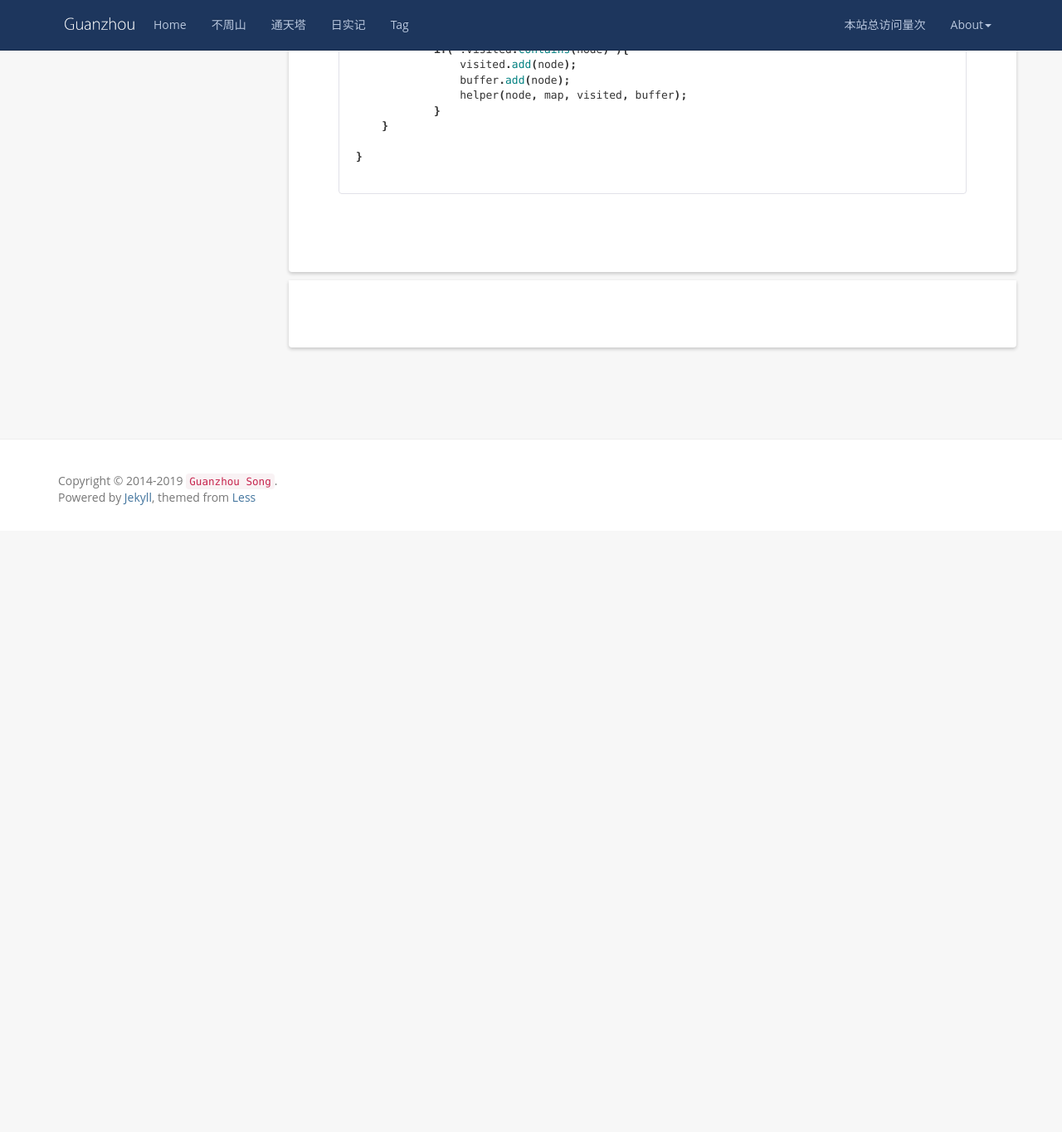
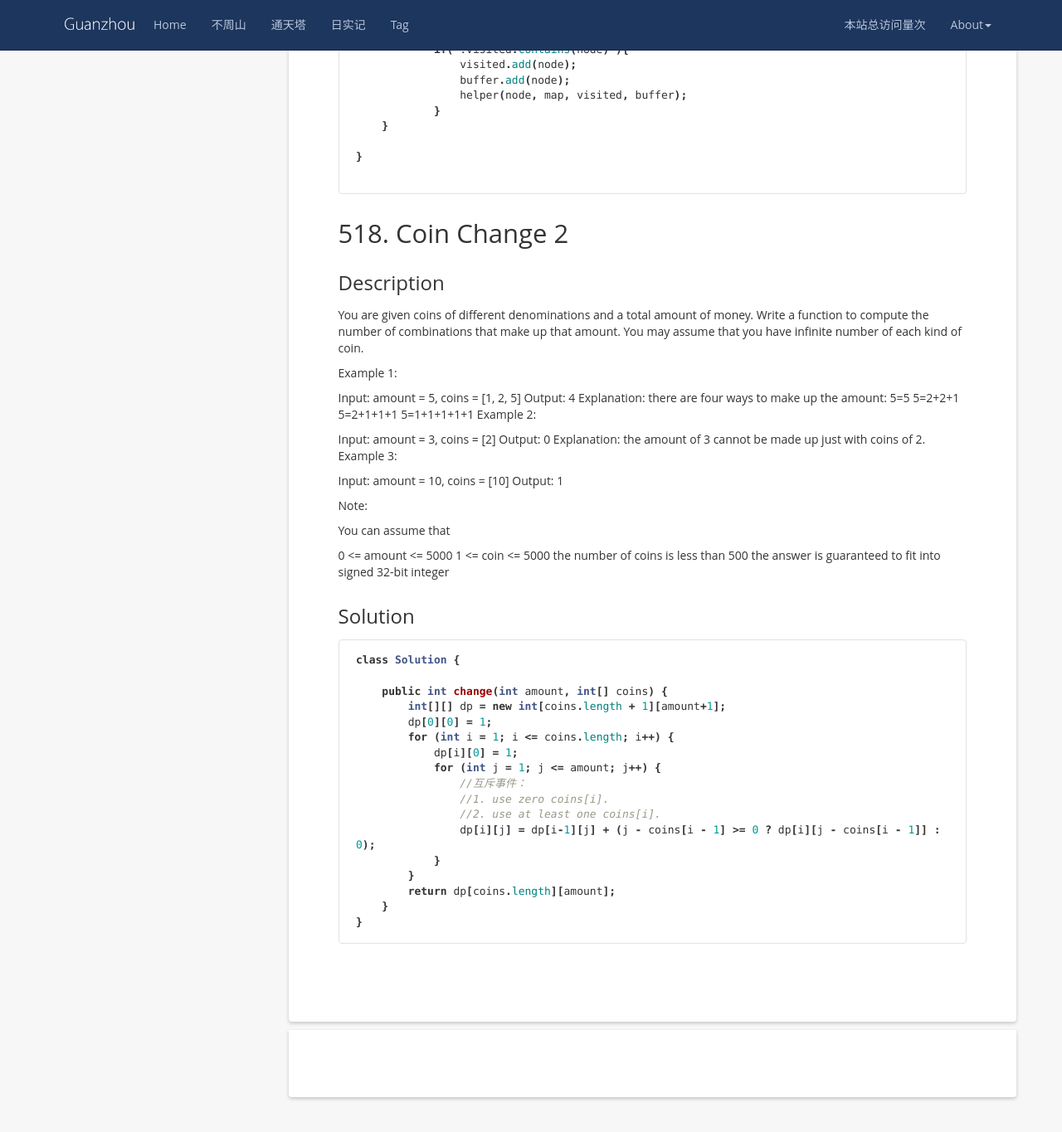
Before and after one commit to wangsimin04/GuanzhouSong.github.io, a Jekyll site: the page built from _posts/2019-10-01-LeetCode.md, in a window 1280 px wide and 1400 px high, scrolled down 39133 px. Shown: the top 1365 px of the window at 83% size. Built offline with Jekyll 4.4.1, drawn with Linux system fonts in a browser that asks for light colours; nearby versions of some CDN libraries; comment, search, counter and statistics services are not loaded; before the commit the page ends 39773 px from its top, so only the background shows below that.

Commit message:
Update 2019-10-01-LeetCode.md

````diff
--- a/_posts/2019-10-01-LeetCode.md
+++ b/_posts/2019-10-01-LeetCode.md
@@ -1910,3 +1910,59 @@ class Solution {
 }
 
 ```
+
+## 518. Coin Change 2
+### Description
+You are given coins of different denominations and a total amount of money. Write a function to compute the number of combinations that make up that amount. You may assume that you have infinite number of each kind of coin.
+
+
+
+Example 1:
+
+Input: amount = 5, coins = [1, 2, 5]
+Output: 4
+Explanation: there are four ways to make up the amount:
+5=5
+5=2+2+1
+5=2+1+1+1
+5=1+1+1+1+1
+Example 2:
+
+Input: amount = 3, coins = [2]
+Output: 0
+Explanation: the amount of 3 cannot be made up just with coins of 2.
+Example 3:
+
+Input: amount = 10, coins = [10]
+Output: 1
+
+
+Note:
+
+You can assume that
+
+0 <= amount <= 5000
+1 <= coin <= 5000
+the number of coins is less than 500
+the answer is guaranteed to fit into signed 32-bit integer
+
+### Solution
+```java
+class Solution {
+
+    public int change(int amount, int[] coins) {
+        int[][] dp = new int[coins.length + 1][amount+1];
+        dp[0][0] = 1;
+        for (int i = 1; i <= coins.length; i++) {
+            dp[i][0] = 1;
+            for (int j = 1; j <= amount; j++) {
+                //互斥事件：
+                //1. use zero coins[i].
+                //2. use at least one coins[i].
+                dp[i][j] = dp[i-1][j] + (j - coins[i - 1] >= 0 ? dp[i][j - coins[i - 1]] : 0);
+            }
+        }
+        return dp[coins.length][amount];
+    }
+}
+```
````
